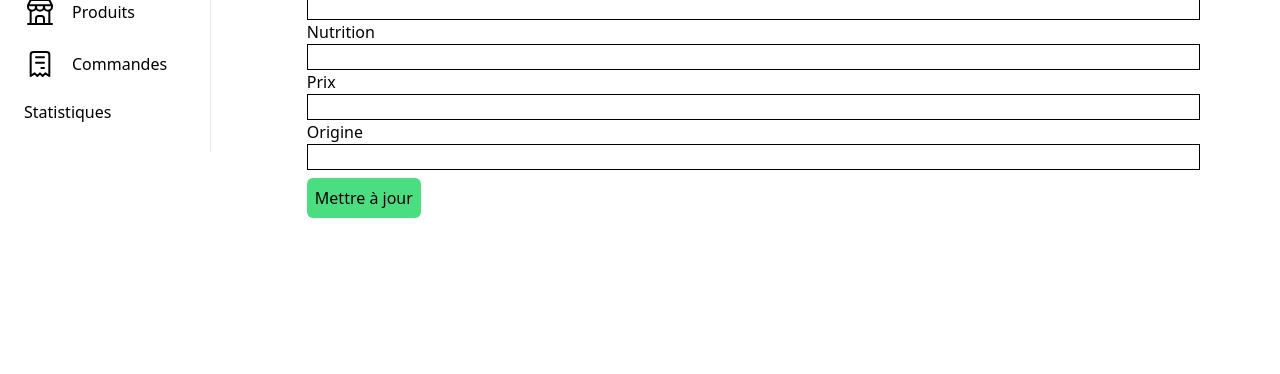
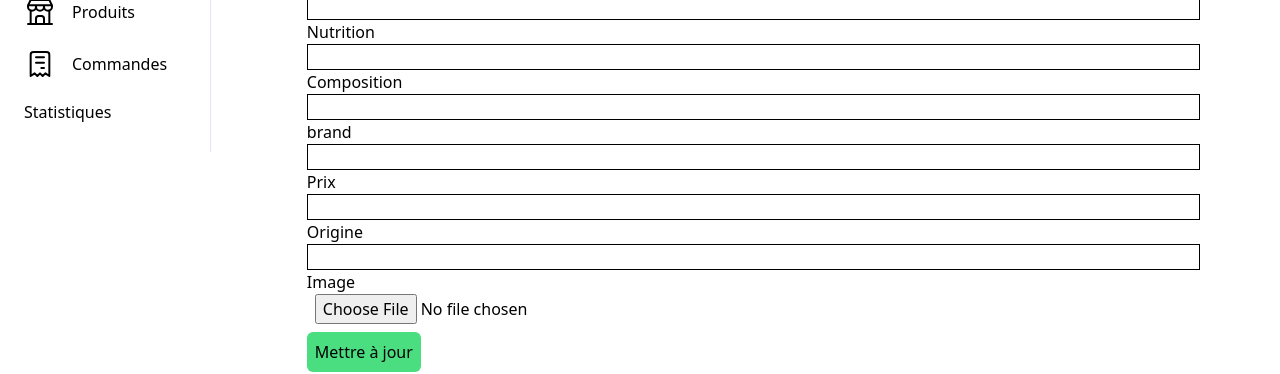
Before and after one commit to TechWorks-Labs/Ecofood, a React (Vite) app in the folder back-office/: page /product/1 in a window 1280 px wide. Shown: the part 160-534 px from the top of the page. Built offline with nearby package versions, Linux system fonts and the light colour scheme; no server answers.

Commit message:
cleaning code for product

```diff
--- a/back-office/src/components/ProductForm/ProductForm.jsx
+++ b/back-office/src/components/ProductForm/ProductForm.jsx
@@ -22,6 +22,8 @@ export default function ProductForm({ productData, update }) {
         productName: productData.name,
         weight: productData.weight,
         nutrition: productData.nutrition,
+        composition: productData.composition,
+        brand: productData.brand,
         price: productData.price,
         origin: productData.origin,
         id: productData.id_product
@@ -36,13 +38,22 @@ export default function ProductForm({ productData, update }) {
         productName: product.productName || '',
         weight: product.weight || '',
         nutrition: product.nutrition || '',
+        composition: product.composition || '',
+        brand: product.brand || '',
         price: product.price || '',
         origin: product.origin || ''
       }}
-      // validationSchema={Yup.object({
-      //   productName: Yup.string().max(20, 'Must be 20 characters or less').required
-      // })}
+      validationSchema={Yup.object({
+        productName: Yup.string().required(),
+        weight: Yup.string().required(),
+        nutrition: Yup.string().required(),
+        composition: Yup.string().required(),
+        brand: Yup.string().required(),
+        price: Yup.string().required(),
+        origin: Yup.string().required()
+      })}
       onSubmit={async values => {
+        console.log(values);
         if (update) {
           await fetch(`${hostname}/product/${product.id}`, {
             method: 'UPDATE',
@@ -79,7 +90,7 @@ export default function ProductForm({ productData, update }) {
           {formik.errors.weight && formik.touched.weight ? <label className='text-red-600' htmlFor="weight">Poids requis</label> : <label htmlFor="weight">Poids</label>}
           <input
             id="weight"
-            type="text"
+            type="number"
             {...formik.getFieldProps('weight')}
             className="pl-2"
           />
@@ -92,10 +103,26 @@ export default function ProductForm({ productData, update }) {
             className="pl-2"
           />
 
+          {formik.errors.composition && formik.touched.composition ? <label className='text-red-600' htmlFor="composition">Composition requise</label> : <label htmlFor="composition">Composition</label>}
+          <input
+            id="composition"
+            type="text"
+            {...formik.getFieldProps('composition')}
+            className="pl-2"
+          />
+
+          {formik.errors.brand && formik.touched.brand ? <label className='text-red-600' htmlFor="brand">Marque requise</label> : <label htmlFor="brand">brand</label>}
+          <input
+            id="brand"
+            type="text"
+            {...formik.getFieldProps('brand')}
+            className="pl-2"
+          />
+
           {formik.errors.price && formik.touched.price ? <label className='text-red-600' htmlFor="price">Prix requis</label> : <label htmlFor="price">Prix</label>}
           <input
             id="price"
-            type="text"
+            type="number"
             {...formik.getFieldProps('price')}
             className="pl-2"
           />
@@ -108,6 +135,16 @@ export default function ProductForm({ productData, update }) {
             {...formik.getFieldProps('origin')}
             className="pl-2"
           />
+
+          {formik.errors.image && formik.touched.image ? <label className='text-red-600' htmlFor="image">Origine requis</label> : <label htmlFor="image">Image</label>}
+          <input
+            id="image"
+            name="image"
+            type="file"
+            {...formik.getFieldProps('image')}
+            className="pl-2"
+          />
+
           {!update
             ? <button type="submit" className="self-start bg-green-400 hover:bg-green-500 p-2 mt-2 rounded-md">Valider</button>
             : <button type="submit" className="self-start bg-green-400 hover:bg-green-500 p-2 mt-2 rounded-md">Mettre à jour</button>
--- a/back-office/src/index.css
+++ b/back-office/src/index.css
@@ -7,6 +7,10 @@
         border: 1px solid black;
     }
 
+    input[type="file"] {
+        border: none;
+    }
+
     h1 {
         font-size: 2rem;
     }
--- a/back-office/src/pages/Product.jsx
+++ b/back-office/src/pages/Product.jsx
@@ -23,7 +23,8 @@ export default function Product() {
   return (
     <div className="container ml-4">
       <h1 className="py-4">Produit { id }</h1>
-      { id ? <ProductForm productData={product} update={true} /> : <ProductForm update={false} /> }
+        <img src={`${hostname}${ product.image }`} alt="" className="w-36" />
+        { id ? <ProductForm productData={product} update={true} /> : <ProductForm update={false} /> }
     </div>
   )
 }
```
Also changed, not shown: 1 other file (tests, documents, lock files or other folders).
